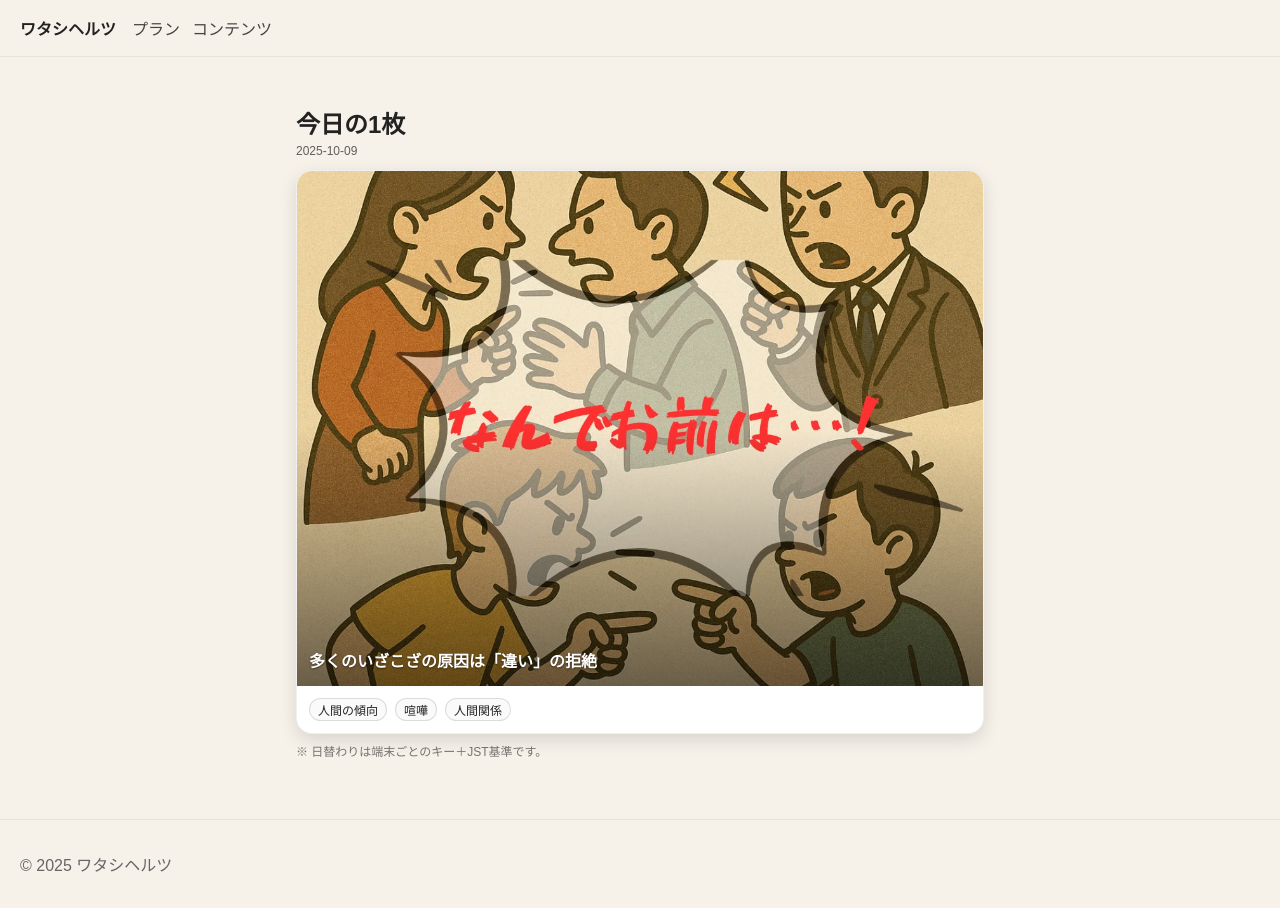
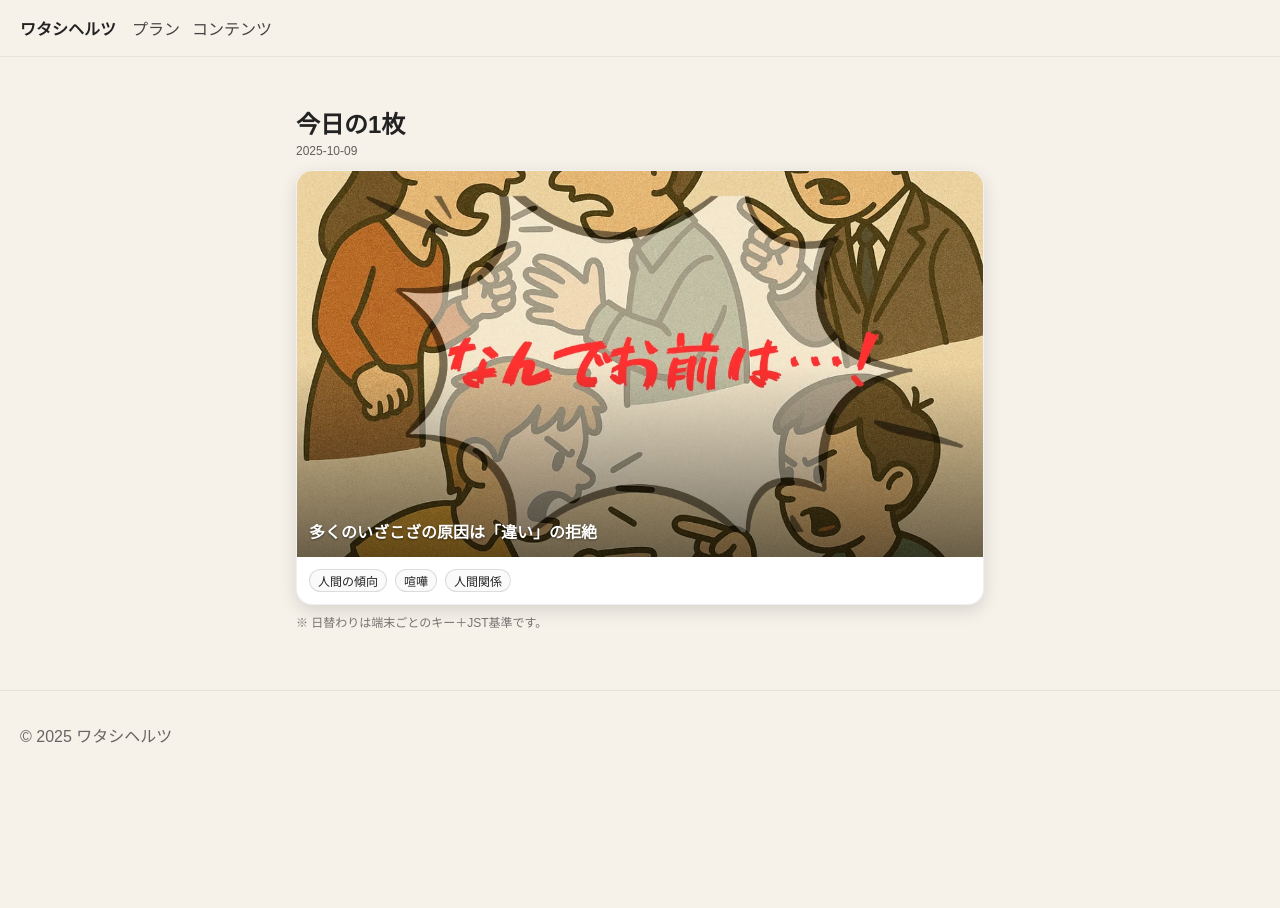
Before and after one commit to hiracoh/watashihertz, a Next.js app: page /gacha in a window 1280 px wide. After the commit the page ends 800 px from the top, so only its background shows below. Built offline with nearby package versions, Linux system fonts and the light colour scheme; a web font is replaced by a local one.

Commit message:
Update CardItem.tsx

```diff
--- a/components/CardItem.tsx
+++ b/components/CardItem.tsx
@@ -23,9 +23,9 @@ export default function CardItem({ card }: { card: Card }) {
       <div
         style={{
           position: 'relative',
-          aspectRatio: '4 / 3',
+          aspectRatio: '16 / 9',
           // 互換性フォールバック（旧ブラウザ用）
-          minHeight: 280,
+          minHeight: 320,
         }}
       >
         <Image
```
